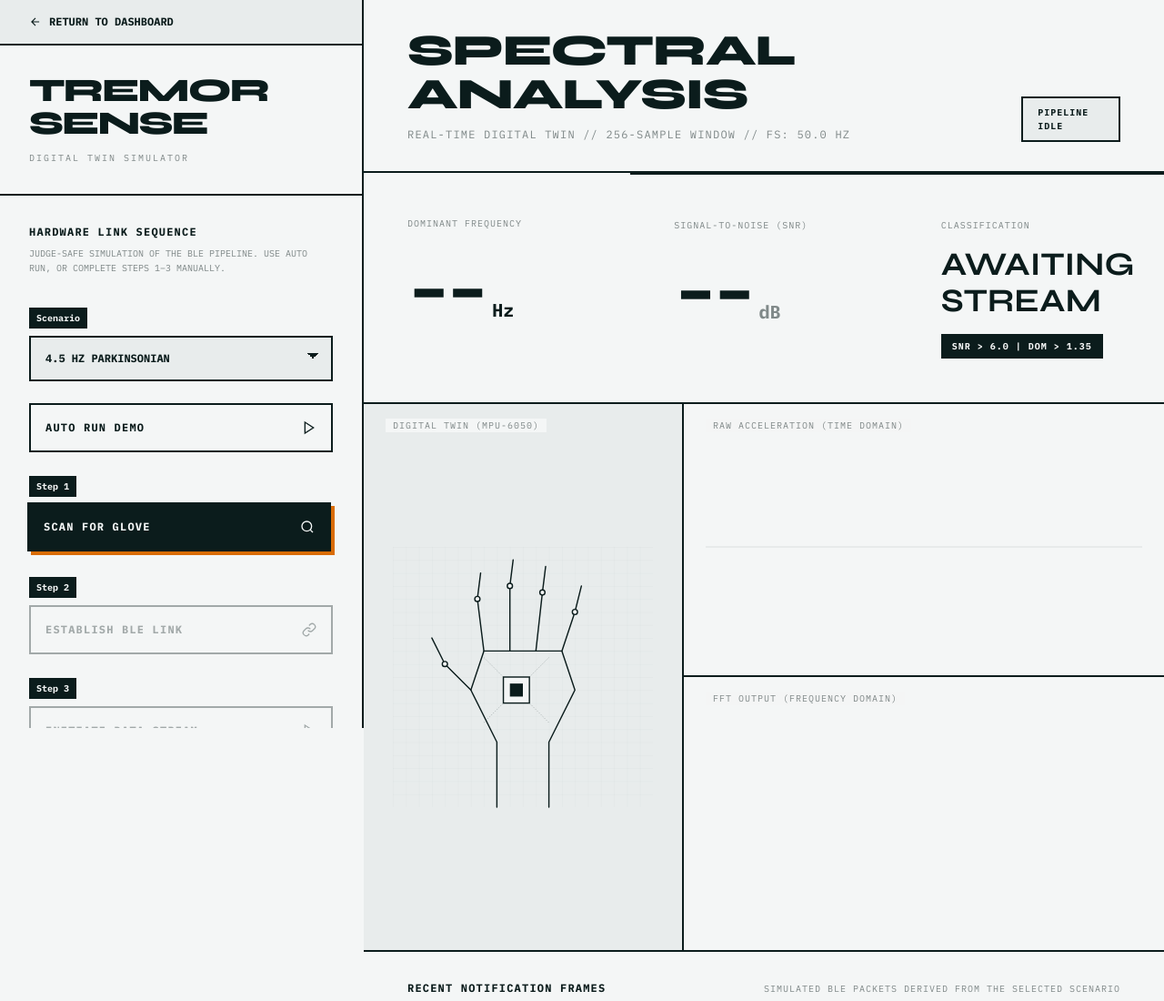
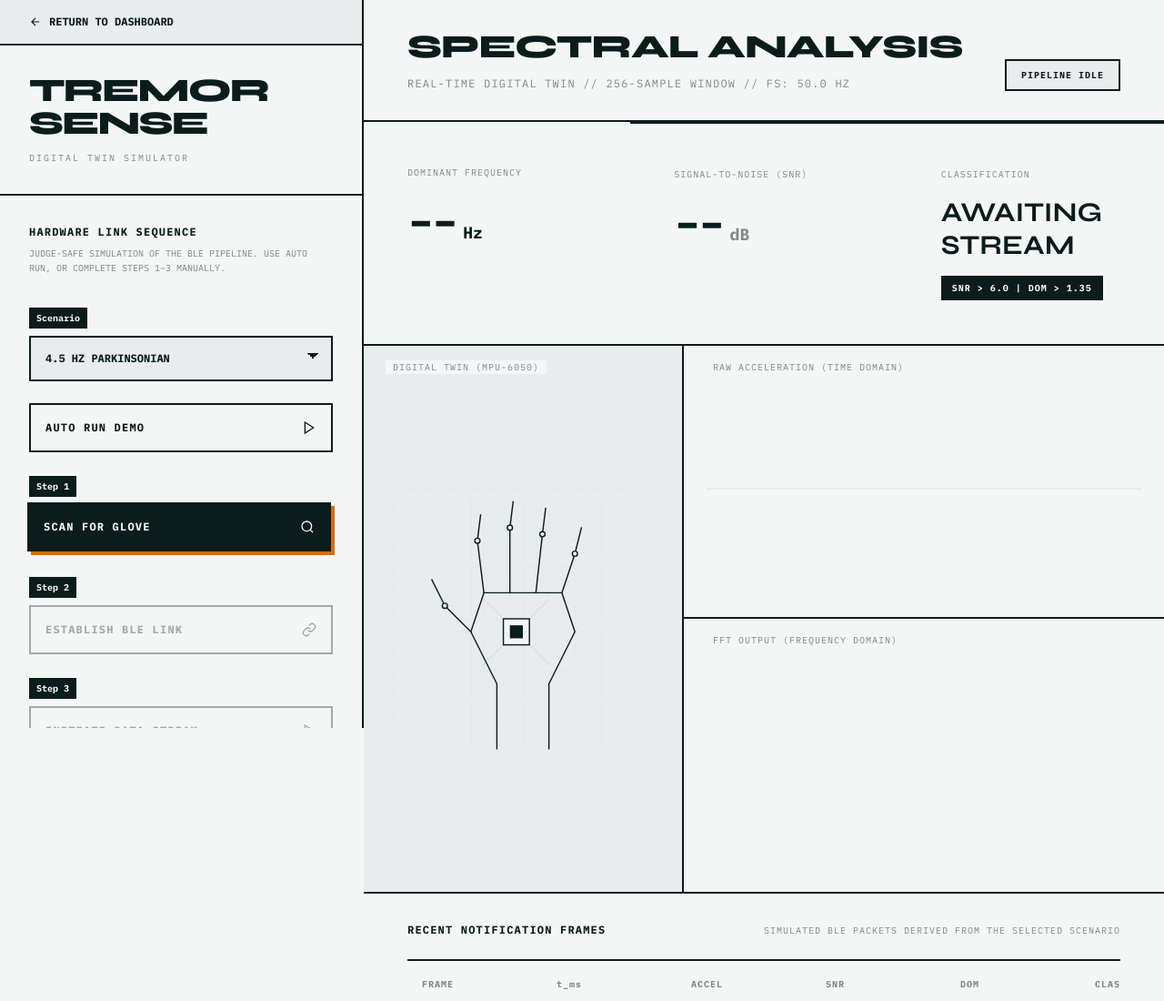
Before and after one commit to jared-one/TremorSense, a plain HTML site: page ble.html in a window 1280 px wide. Shown: the top 1100 px of the page at 91% size. Drawn offline with nearby package versions, Linux system fonts and the light colour scheme.

Commit message:
Update ble.html

```diff
--- a/ble.html
+++ b/ble.html
@@ -372,7 +372,7 @@
   <main class="flex-1 flex flex-col min-w-0">
     <header class="p-8 lg:px-12 divider-b flex flex-col md:flex-row justify-between items-start md:items-end gap-6">
       <div>
-        <h2 class="text-3xl lg:text-5xl font-extrabold tracking-tight uppercase">Spectral Analysis</h2>
+        <h2 class="text-2xl lg:text-4xl font-extrabold tracking-tight uppercase">Spectral Analysis</h2>
         <p class="font-mono text-xs text-muted mt-3 max-w-xl uppercase tracking-widest">
           Real-time Digital Twin // 256-Sample Window // Fs: 50.0 Hz
         </p>
@@ -386,22 +386,22 @@
       <div class="p-8 lg:p-12 flex flex-col">
         <span class="font-mono text-[10px] text-muted tracking-widest uppercase mb-4">Dominant Frequency</span>
         <div class="flex items-baseline gap-2">
-          <span id="kpiFreq" class="text-6xl lg:text-8xl font-bold tracking-tighter leading-none">--</span>
-          <span class="font-mono text-xl font-bold">Hz</span>
+          <span id="kpiFreq" class="text-5xl lg:text-6xl font-bold tracking-tighter leading-none">--</span>
+          <span class="font-mono text-lg font-bold">Hz</span>
         </div>
       </div>
 
       <div class="p-8 lg:p-12 flex flex-col divider-t md:divider-t-0 md:divider-l">
         <span class="font-mono text-[10px] text-muted tracking-widest uppercase mb-4">Signal-to-Noise (SNR)</span>
         <div class="flex items-baseline gap-2">
-          <span id="kpiSnr" class="text-6xl lg:text-8xl font-bold tracking-tighter leading-none">--</span>
-          <span class="font-mono text-xl font-bold text-muted">dB</span>
+          <span id="kpiSnr" class="text-5xl lg:text-6xl font-bold tracking-tighter leading-none">--</span>
+          <span class="font-mono text-lg font-bold text-muted">dB</span>
         </div>
       </div>
 
       <div id="classificationPanel" class="p-8 lg:p-12 flex flex-col divider-t md:divider-t-0 md:divider-l justify-center relative overflow-hidden transition-colors duration-500">
         <span class="font-mono text-[10px] text-muted tracking-widest uppercase mb-4 relative z-10">Classification</span>
-        <span id="kpiClass" class="text-3xl lg:text-4xl font-bold uppercase leading-none mb-4 relative z-10">Awaiting Stream</span>
+        <span id="kpiClass" class="text-2xl lg:text-3xl font-bold uppercase leading-none mb-4 relative z-10">Awaiting Stream</span>
         <span id="kpiGate" class="font-mono text-[10px] font-bold bg-ink text-paper px-3 py-1.5 self-start tracking-widest relative z-10">
           SNR > 6.0 | DOM > 1.35
         </span>
```
